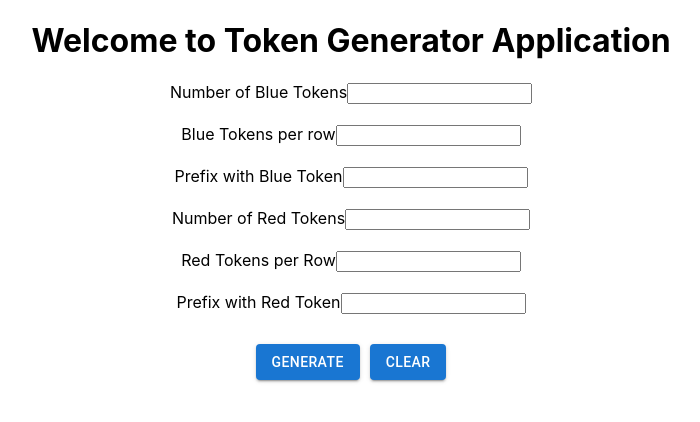
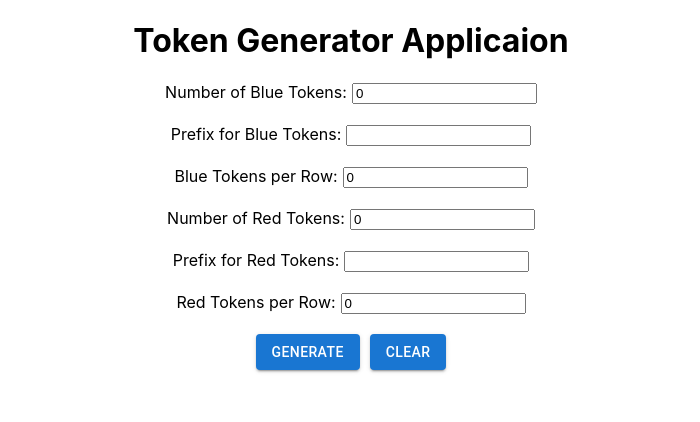
Before and after one commit to saquib07/token-generator, a React (Create React App) app: page / in a window 1280 px wide. Shown: the top 422 px of the page, without its empty margins (289-989 px from the left). Built offline with nearby package versions, Linux system fonts and the light colour scheme.

Commit message:
updated with useState Hook

```diff
--- a/src/App.js
+++ b/src/App.js
@@ -1,12 +1,12 @@
 import './App.css';
-import Webform from './components/Webform';
+import Tokens from './components/Tokens';
+
 
 
 function App() {
   return (
     <div className="App">
-      <h1>Welcome to Token Generator Application</h1>
-      <Webform/>
+      <Tokens />
     </div>
   );
 }
--- /dev/null
+++ b/src/components/Tokens.js
@@ -0,0 +1,58 @@
+import React, {useState} from 'react';
+import Button from '@mui/material/Button';
+import './tokens.css';
+
+const Tokens = () => {
+
+const [blueTokens, setBlueTokens] = useState(0);
+const [bluePrefix, setBluePrefix] = useState('');
+const [bluePerRow, setBluePerRow] = useState(0);
+const [redTokens, setRedTokens] = useState(0);
+const [redPrefix, setRedPrefix] = useState('');
+const [redPerRow, setRedPerRow] = useState(0);
+
+  function generateTokens(e) {
+    console.log(e.target.values);
+  }
+
+  return (
+    <div className="token-design">
+        <h1> Token Generator Applicaion </h1>
+
+        <form>
+        Number of Blue Tokens:
+        <input type="number" value={blueTokens} onChange={e => setBlueTokens(e.target.value)} />
+        <br/><br/>
+
+        Prefix for Blue Tokens:
+        <input type="text" value={bluePrefix} onChange={e => setBluePrefix(e.target.value)} />
+        <br/><br/>
+
+        Blue Tokens per Row:
+        <input type="number" value={bluePerRow} onChange={e => setBluePerRow(e.target.value)} />
+        <br/><br/>
+
+        Number of Red Tokens:
+        <input type="number" value={redTokens} onChange={e => setRedTokens(e.target.value)} />
+        <br/><br/>
+
+        Prefix for Red Tokens:
+        <input type="text" value={redPrefix} onChange={e => setRedPrefix(e.target.value)} />
+        <br/><br/>
+
+        Red Tokens per Row:
+        <input type="number" value={redPerRow} onChange={e => setRedPerRow(e.target.value)} />
+        <br/><br/>
+
+        </form>
+
+        <div className='tokenform-btns'>
+            <Button className='btn-sp' variant="contained" type='submit' onClick={generateTokens}>Generate</Button>
+            <Button variant="contained">Clear</Button>
+        </div>
+
+    </div>
+  )
+}
+
+export default Tokens
--- a/src/components/Webform.js
+++ /dev/null
@@ -1,37 +0,0 @@
-import React from 'react';
-import Button from '@mui/material/Button';
-import './webform.css';
-
-
-const Webform = () => {
-
-  return (
-    <div className='webform-container'>
-
-    <div className='webform-inputs'>
-    <form className='form-input'>
-        Number of Blue Tokens
-        <input type="number" /> <br/><br/>
-        Blue Tokens per row
-        <input type="number" /> <br/><br/>
-        Prefix with Blue Token
-        <input type="text"  /> <br/><br/>
-        Number of Red Tokens
-        <input type="number"  /> <br/><br/>
-        Red Tokens per Row
-        <input type="number"  /> <br/><br/>
-        Prefix with Red Token
-        <input type="text"  /> <br/><br/>
-
-    </form>
-    </div>
-
-    <div className='webform-btns'>
-       <Button className='btn-sp' variant="contained">Generate</Button>
-       <Button variant="contained">Clear</Button>
-    </div>
-    </div>
-  )
-}
-
-export default Webform
--- a/src/components/webform.css
+++ b/src/components/tokens.css
@@ -1,6 +1,6 @@
 .btn-sp{
     margin-right: 10px !important;
 }
-.webform-inputs{
-    margin: 10px;
+input{
+    margin-left: 5px;
 }
```
